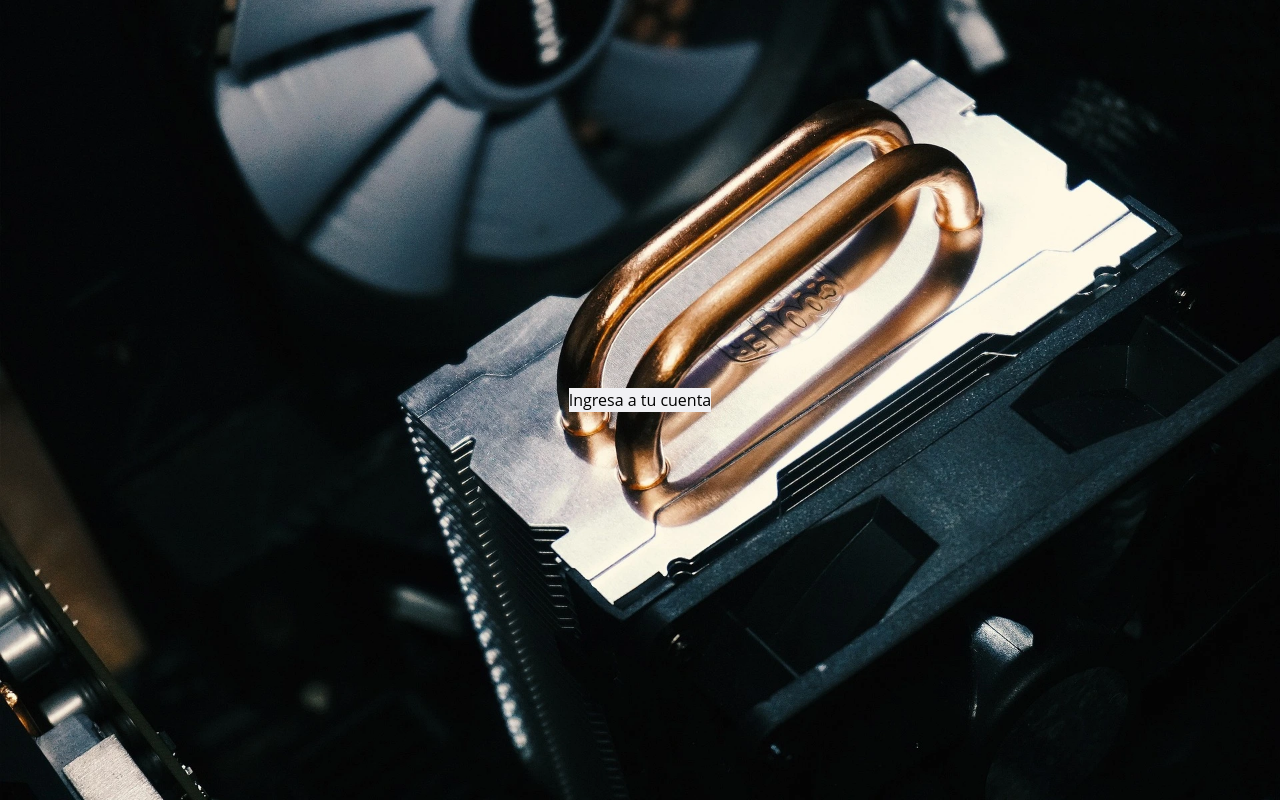
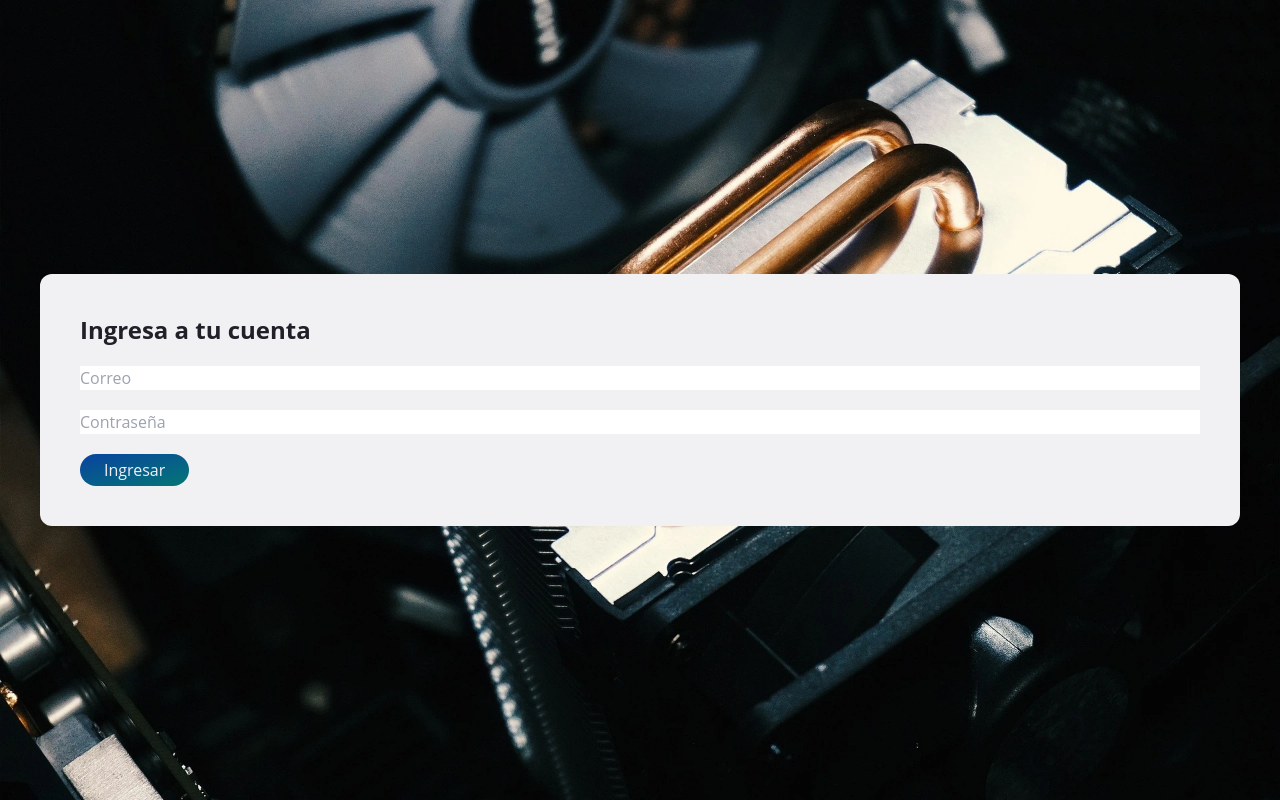
Before and after one commit to FernandoLorca/desafio-final-frontend, a React (Vite) app: page /login in a window 1280 px wide. Built offline with nearby package versions, Linux system fonts and the light colour scheme.

Commit message:
Create form in login component. Now i need to edit details in the TitleOne Component that is on Hero Component

```diff
--- a/src/components/Titles.jsx/TitleOne.jsx
+++ b/src/components/Titles.jsx/TitleOne.jsx
@@ -1,5 +1,5 @@
-const TitleOne = ({ title }) => {
-  return <h1 className="mb-5 text-6xl font-bold">{title}</h1>;
+const TitleOne = ({ title, classProperty = '' }) => {
+  return <h1 className={`mb-5 font-bold ${classProperty}`}>{title}</h1>;
 };
 
 export default TitleOne;
--- a/src/pages/Login.jsx
+++ b/src/pages/Login.jsx
@@ -1,8 +1,28 @@
+import ButtonCta from '../components/Buttons/ButtonCta';
+import TitleOne from '../components/Titles.jsx/TitleOne';
+
 const Login = () => {
   return (
-    <div className="flex h-screen items-center justify-center bg-primary-900 bg-[url('/hero.webp')] bg-cover bg-[center_left_-30rem] bg-no-repeat md:bg-[center_left_-18rem] lg:bg-center">
-      <div className="bg-dark-100">
-        <h1>Ingresa a tu cuenta</h1>
+    <div className="flex h-screen items-center justify-center bg-primary-900 bg-[url('/hero.webp')] bg-cover bg-[center_left_-30rem] bg-no-repeat text-dark-800 md:bg-[center_left_-18rem] lg:bg-center">
+      <div className="mx-10 flex w-full flex-col rounded-xl bg-dark-100 p-10">
+        <TitleOne
+          title="Ingresa a tu cuenta"
+          classProperty="text-2xl"
+        />
+        <form className="flex flex-col gap-5">
+          <input
+            type="text"
+            placeholder="Correo"
+          />
+          <input
+            type="password"
+            placeholder="Contraseña"
+          />
+          <ButtonCta
+            text="Ingresar"
+            textSize="text-dark-100"
+          />
+        </form>
       </div>
     </div>
   );
```
